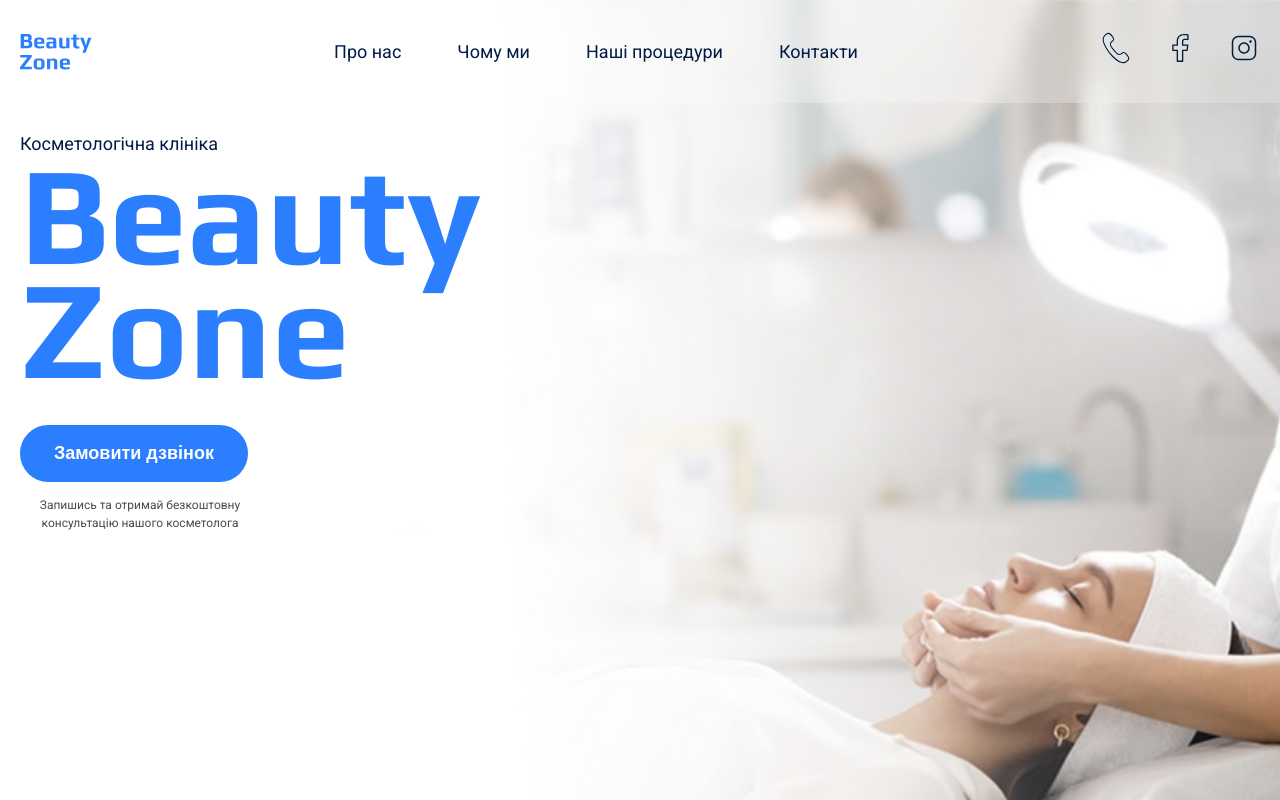
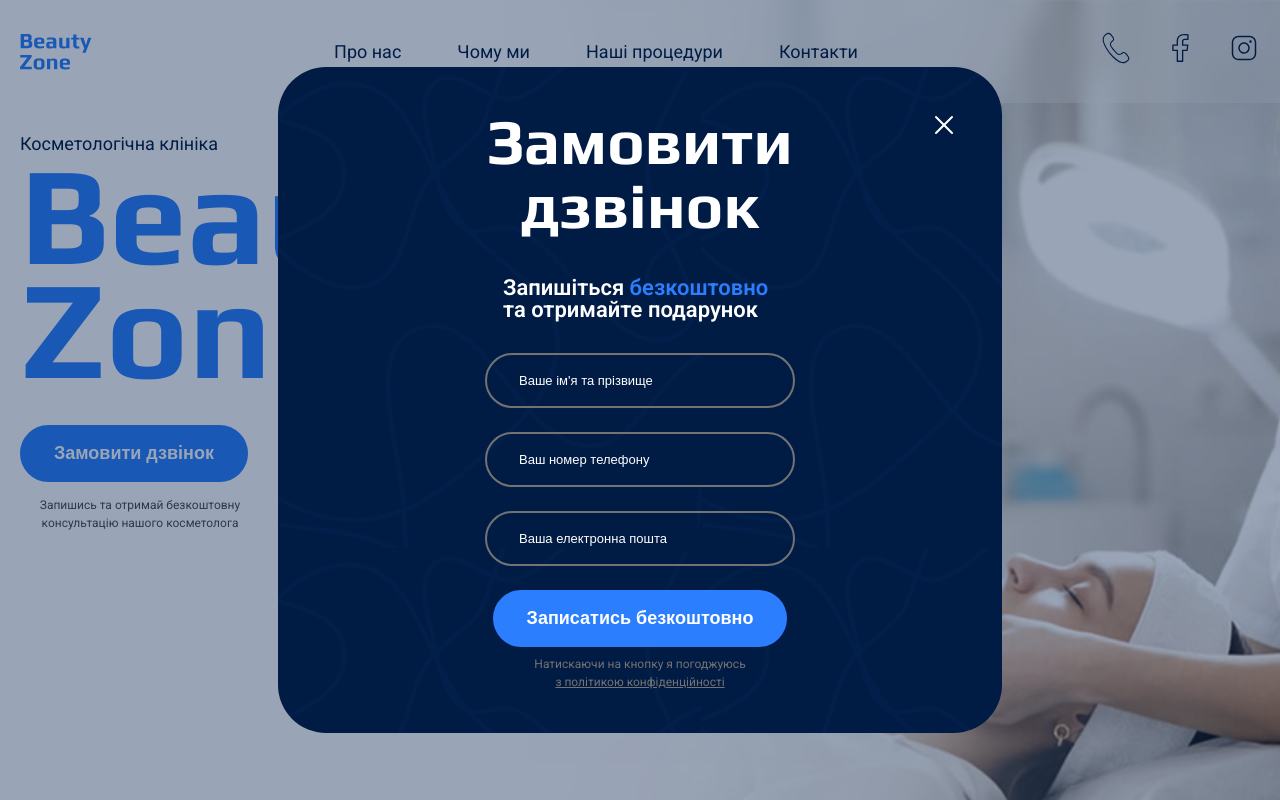
Before and after one commit to KrivenkoArtur/Beaty-Zone, a plain HTML site: page index.html in a window 1280 px wide. Both pictures are taken after a click on the button "Замовити дзвінок". Shown: the top 800 px of the page. Drawn offline with Linux system fonts and the light colour scheme.

Commit message:
Add modal menu styles and js

```diff
--- a/index.html
+++ b/index.html
@@ -58,7 +58,9 @@
         <div class="hero-section__container">
           <span class="hero-section__uptitle">Косметологічна клініка</span>
           <h1 class="hero-section__title">Beauty Zone</h1>
-          <button class="hero-section__btn button">Замовити дзвінок</button>
+          <button class="hero-section__btn modal__button-open button">
+            Замовити дзвінок
+          </button>
           <span class="hero-section__text"
             >Запишись та отримай безкоштовну консультацію нашого
             косметолога</span
@@ -90,6 +92,7 @@
         </div>
       </div>
     </section>
+    <div class="background">
       <section class="whyus" id="whyus">
         <div class="container">
           <h2 class="whyus-title title">
@@ -103,8 +106,8 @@
                 class="whyus-card__icon"
               />
               <div class="whyus-card__text">
-              Всі наші косметологи мають вищу медичну освіту та стаж роботи від
-              5 років
+                Всі наші косметологи мають вищу медичну освіту та стаж роботи
+                від 5 років
               </div>
             </div>
             <div class="whyus-card">
@@ -187,6 +190,7 @@
           </div>
         </div>
       </section>
+    </div>
     <section class="findus" id="findus">
       <div class="container">
         <h2 class="findus-title title">
@@ -347,5 +351,71 @@
         </div>
       </div>
     </footer>
+    <div class="backdrop is-hidden">
+      <div class="modal">
+        <button type="button" class="modal__button-close">
+          <img src="./images/btn-close.svg" alt="" />
+        </button>
+        <h2 class="modal__title">Замовити дзвінок</h2>
+        <form name="modal-form" autocomplete="off">
+          <span class="modal-form__title"
+            >Запишіться <span class="title-accent">безкоштовно</span> та
+            отримайте подарунок</span
+          >
+          <div class="modal-form__field input">
+            <label class="input-label visually-hidden" for="user-name"
+              >Ім'я</label
+            >
+            <input
+              class="input-control"
+              type="text"
+              name="user-name"
+              id="user-name"
+              placeholder="Ваше ім'я та прізвище"
+              required
+            />
+          </div>
+          <div class="modal-form__field input">
+            <label class="input-label visually-hidden" for="user-tel"
+              >Телефон</label
+            >
+            <input
+              class="input-control"
+              type="tel"
+              name="user-tel"
+              id="user-tel"
+              placeholder="Ваш номер телефону"
+              required
+              pattern="^\+[0-9]{12}"
+            />
+          </div>
+          <div class="modal-form__field input">
+            <label class="input-label visually-hidden" for="user-email"
+              >Електронна пошта</label
+            >
+            <input
+              class="input-control"
+              type="text"
+              name="user-email"
+              id="user-email"
+              placeholder="Ваша електронна пошта"
+              required
+            />
+          </div>
+          <button class="form-section__button" type="submit">
+            Записатись безкоштовно
+          </button>
+          <p class="modal-form__terms">
+            Натискаючи на кнопку я погоджуюсь
+            <a class="modal-form__link" href="#"
+              >з політикою конфіденційності</a
+            >
+          </p>
+        </form>
+      </div>
+    </div>
+
+    <!-- Modal-menu js -->
+    <script src="./js/modal-menu.js"></script>
   </body>
 </html>
--- /dev/null
+++ b/js/modal-menu.js
@@ -0,0 +1,13 @@
+const modal = document.querySelector(".backdrop");
+const modalBtnsOpen = document.querySelectorAll(".modal__button-open"); // все кнопки
+const modalBtnClose = document.querySelector(".modal__button-close");
+
+const toggleModal = () => modal.classList.toggle("is-hidden");
+
+// добавляем обработчик ко всем кнопкам открытия
+modalBtnsOpen.forEach((btn) => {
+  btn.addEventListener("click", toggleModal);
+});
+
+// обработчик закрытия
+modalBtnClose.addEventListener("click", toggleModal);
--- /dev/null
+++ b/scss/components/_modal.scss
@@ -0,0 +1,89 @@
+.backdrop {
+  display: flex;
+  justify-content: center;
+  align-items: center;
+  position: fixed;
+  top: 0;
+  right: 0;
+  left: 0;
+  bottom: 0;
+  background-color: rgba(1, 31, 74, 0.4);
+  transition: opacity 0.3s, visibility 0.3s;
+}
+
+.backdrop.is-hidden {
+  opacity: 0;
+  visibility: hidden;
+  pointer-events: none;
+}
+
+.modal {
+  position: relative;
+  width: 724px;
+  max-width: 100%;
+  padding: 42px 144px;
+  border-radius: 48px;
+  background-color: var(--color-primary-darkblue);
+  background-image: url(/images/form-background.svg);
+
+  &__button-close {
+    position: absolute;
+    display: flex;
+    justify-content: center;
+    align-items: center;
+    top: 42px;
+    right: 42px;
+    width: 32px;
+    height: 32px;
+    background: transparent;
+    border: none;
+    cursor: pointer;
+
+    & img {
+      width: 32px;
+      height: 32px;
+    }
+  }
+
+  &__title {
+    color: var(--color-primary-white);
+    font-size: 64px;
+    font-weight: 700;
+    font-family: "Play", sans-serif;
+    text-align: center;
+    line-height: 100%;
+    margin-bottom: 40px;
+  }
+}
+
+.modal-form {
+  &__title {
+    display: block;
+    margin: 0 auto;
+    width: 274px;
+    font-size: 22px;
+    font-weight: 600;
+    line-height: 100%;
+    color: var(--color-primary-white);
+    margin-bottom: 32px;
+  }
+
+  &__field {
+    margin: 0 auto 24px auto;
+    width: 310px;
+  }
+
+  &__terms {
+    width: 214px;
+    margin: 0 auto;
+    text-align: center;
+    font-size: 12px;
+    line-height: 18px;
+    font-weight: 400;
+    color: var(--color-secondary-grey);
+  }
+
+  &__link {
+    color: inherit;
+  }
+}
--- a/scss/layouts/_whyus-section.scss
+++ b/scss/layouts/_whyus-section.scss
@@ -1,11 +1,4 @@
 .whyus {
-  background: linear-gradient(
-    180deg,
-    rgba(43, 127, 255, 0.2) 10%,
-    rgba(43, 127, 255, 0) 90%,
-    rgba(43, 127, 255, 0) 100%
-  );
-
   padding: 48px 0px;
 }
 
--- a/scss/main.scss
+++ b/scss/main.scss
@@ -2,6 +2,7 @@
 
 @import "./components/buttons";
 @import "./components/form";
+@import "./components/modal";
 @import "./components/whyus-card";
 
 @import "./layouts/_findus-section";
--- a/scss/utils/_utils.scss
+++ b/scss/utils/_utils.scss
@@ -6,3 +6,9 @@
   height: 1px;
   overflow: hidden;
 }
+
+.background {
+  background-image: url(/images/background.svg);
+  background-repeat: no-repeat;
+  background-size: cover;
+}
```
Also changed, not shown: css/main.min.css, images/background.png (deleted), images/background.svg (added), images/btn-close.svg (added), 1 other file. Lines whose indentation alone changed are shown as unchanged.
